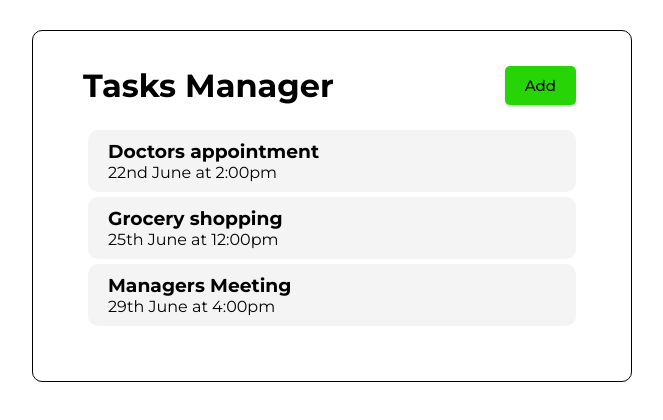
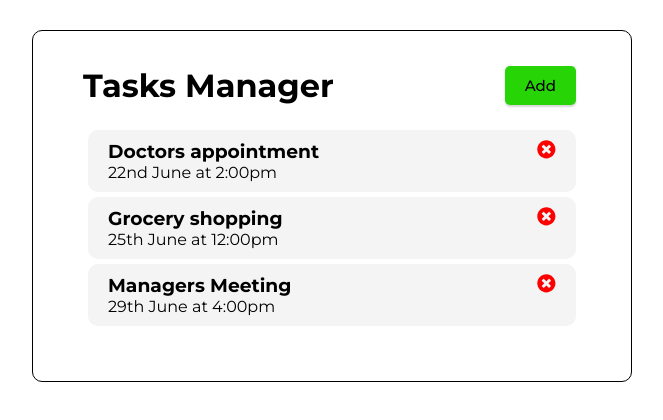
Before and after one commit to abdealijaroli/tasks-manager, a React (Create React App) app: page / in a window 1280 px wide. Shown: the top 420 px of the page, without its empty margins (308-971 px from the left). Built offline with nearby package versions, Linux system fonts and the light colour scheme.

Commit message:
react icons

```diff
--- a/package.json
+++ b/package.json
@@ -8,6 +8,7 @@
     "@testing-library/user-event": "^12.8.3",
     "react": "^17.0.2",
     "react-dom": "^17.0.2",
+    "react-icons": "^4.2.0",
     "react-scripts": "4.0.3",
     "web-vitals": "^1.1.2"
   },
--- a/src/components/Task.js
+++ b/src/components/Task.js
@@ -1,7 +1,13 @@
+import { FaTimesCircle } from 'react-icons/fa'
+
 const Task = ({ task }) => {
     return (
         <div className='task'>
-            <h3>{task.text}</h3>
+            <h3>
+                {task.text}
+                <FaTimesCircle style={{color: 'red', float: 'right', cursor: 'pointer'}}
+                />
+            </h3>
             <p>{task.day}</p>
         </div>
     )
--- a/src/index.css
+++ b/src/index.css
@@ -47,7 +47,6 @@ body {
   margin: 5px;
   padding: 10px 20px;
   cursor: pointer;
-  ;
 }
 
 .task.reminder {
```
Also changed, not shown: 1 other file (tests, documents, lock files or other folders).
